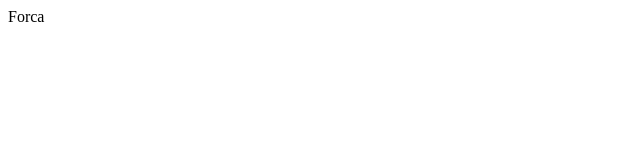
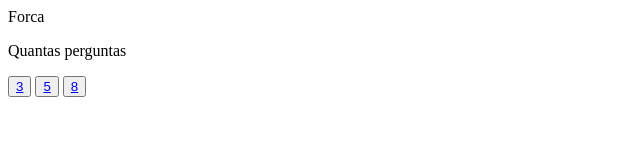
Before and after one commit to AndreVictordmr/Forca, a plain HTML site: page index.html in a window 1280 px wide. Shown: the whole page, without its empty margins (0-640 px from the left). Drawn offline with Linux system fonts and the light colour scheme.

Commit message:
linkando as paginas

```diff
--- a/index.html
+++ b/index.html
@@ -6,6 +6,11 @@
     <tilte>Forca</tilte>
   </head>
   <body>
+    <p>Quantas perguntas</p>
+    <button class="btn_num"><a href="jogo_da_forca.html">3</a></button>
+    <button class="btn_num"><a href="jogo_da_forca.html">5</a></button>
+    <button class="btn_num"><a href="jogo_da_forca.html">8</a></button>
 
+    <script type="module" scr="../Js/main.js"></script>
   </body>
 </html>
```
